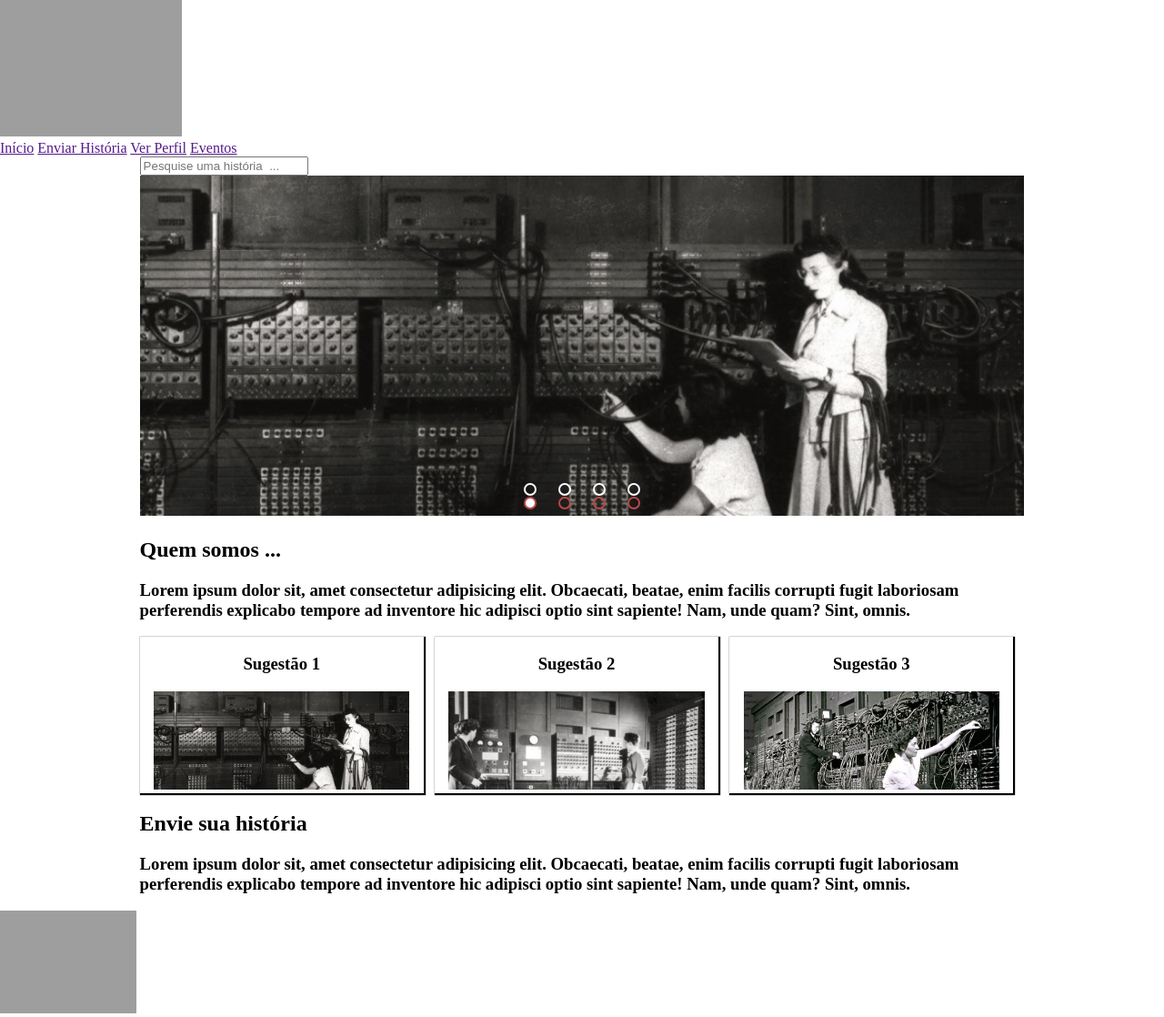
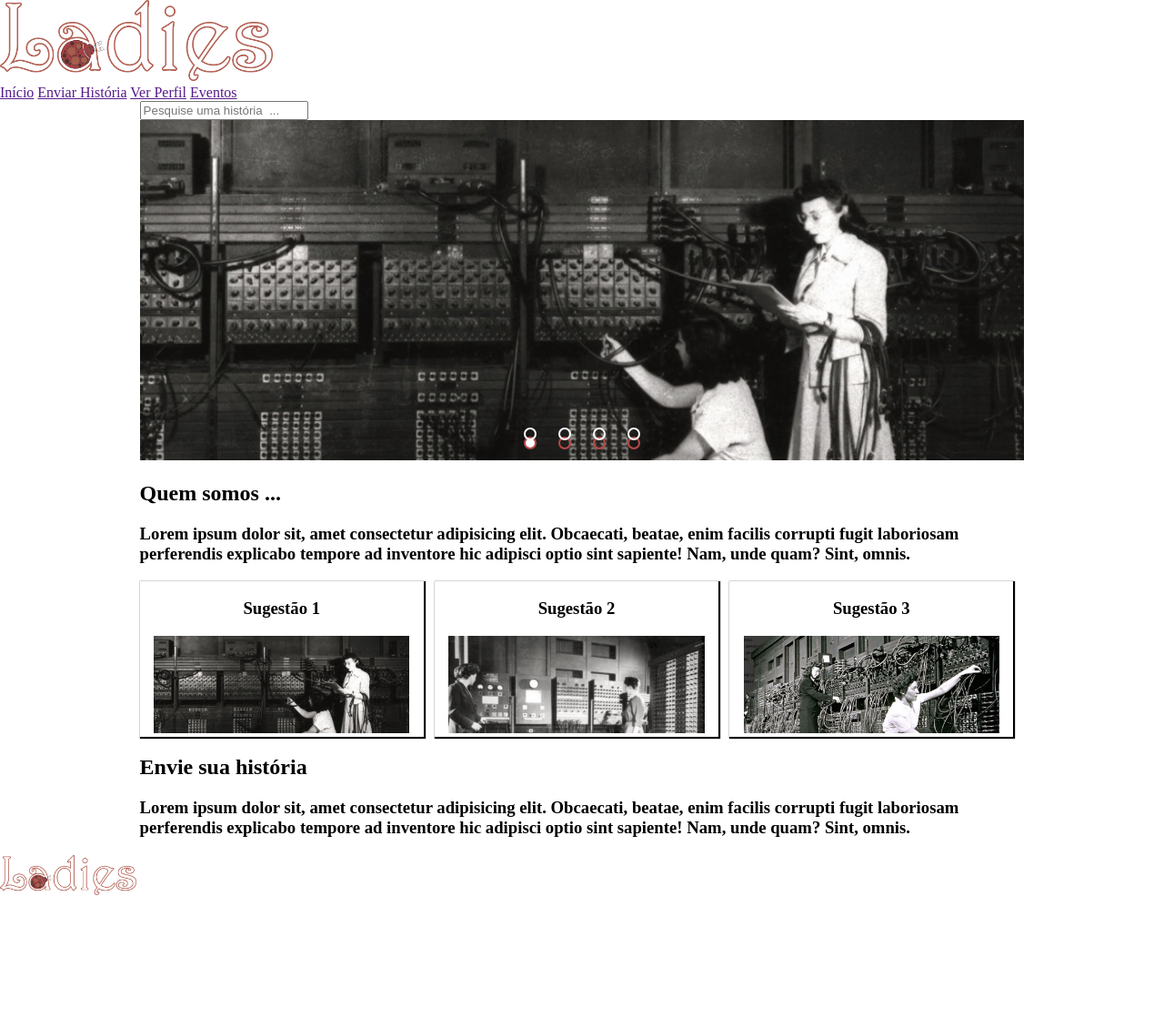
Before and after one commit to iellenLuiza/ladies, a PHP site: page / in a window 1280 px wide. Shown: the whole page at 91% size. After the commit the page ends 984 px from the top, so only its background shows below. Run offline with PHP 8.4, Linux system fonts and the light colour scheme; grey boxes are pictures that could not be loaded.

Commit message:
versaõ icone antigo deletado

```diff
--- a/css/indexcss.css
+++ b/css/indexcss.css
@@ -90,7 +90,7 @@ main{
 .navigation-auto {
 	position: absolute;
 	width: 76%;
-	margin-top: 353px;
+	margin-top: 348px;
 	display: flex;
 	justify-content: center;
 }
--- a/index.html
+++ b/index.html
@@ -6,14 +6,14 @@
     <meta http-equiv="X-UA-Compatible" content="IE=edge">
     <meta name="viewport" content="width=device-width, initial-scale=1.0">
     <title>Ladies</title>
-    <link rel="icon" href="assets/img/iconeJoaninha.ico">
+    <link rel="icon" href="assets/img/joaninha_info3ANO_versao2-ie.ico">
     <link rel="stylesheet" type="text/css" href="css/indexcss.css">
     <script src="javascript/indexscript.js" defer></script>
 </head>
 
 <body>
     <header>
-        <img src="assets/img/logo1.jpeg" width="200px" alt="logo localizada cabeçalho">
+        <img src="assets/img/Logo_info3ANO_versao1-ie.png" width="300px" alt="logo localizada cabeçalho">
         <nav>
             <a href="">Início</a>
             <a href="">Enviar História</a>
@@ -132,7 +132,7 @@
 
     <footer>
 
-        <img src="assets/img/logo1.jpeg" alt="logo localizada rodapé" width="150px">
+        <img src="assets/img/Logo_info3ANO_versao1-ie.png" alt="logo localizada rodapé" width="150px">
 
     </footer>
 
```
Also changed, not shown: assets/img/iconeJoaninha.ico (deleted).
